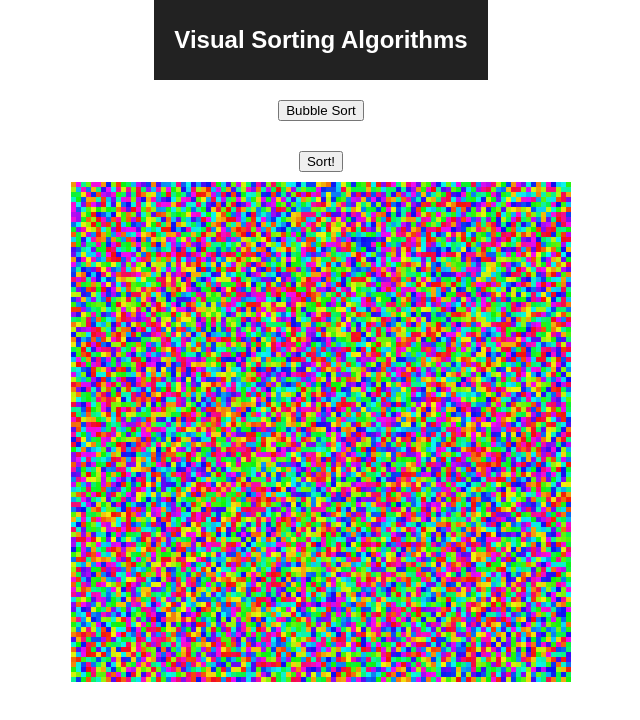
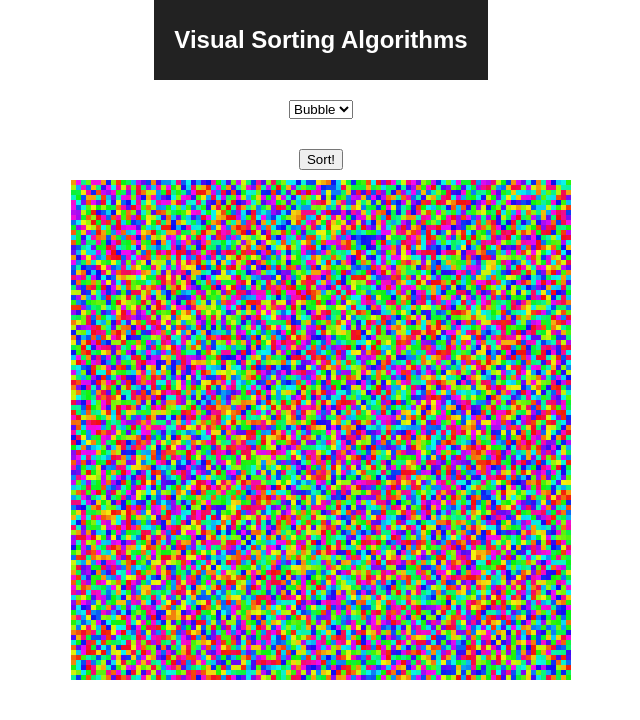
Before and after one commit to naomiajacobs/visualSortingAlgorithms, a React (Create React App) app: page / in a window 1280 px wide. Shown: the top 720 px of the page, without its empty margins (319-959 px from the left). Built offline with nearby package versions, Linux system fonts and the light colour scheme.

Commit message:
Prep for having multiple sort functions

```diff
--- a/src/App.js
+++ b/src/App.js
@@ -4,6 +4,17 @@ import SortingVisualization from './SortingVisualization';
 import sortingFunctions from './sortingFunctions';
 
 class App extends Component {
+  constructor() {
+    super();
+    this.state = { sortingMethod: 'bubble' }
+    this.onChange = this.onChange.bind(this);
+  }
+
+  onChange(event) {
+    console.log(event.target.value);
+    this.setState({ sortingMethod: event.target.value });
+  }
+
   render() {
     return (
       <div className="App">
@@ -11,9 +22,11 @@ class App extends Component {
           <h1 className="App-title">Visual Sorting Algorithms</h1>
         </header>
         <div className="options">
-          <button>Bubble Sort</button>
+          <select onChange={this.onChange} >
+            <option value="bubble">Bubble</option>
+          </select>
         </div>
-        <SortingVisualization sort={sortingFunctions.bubbleSort} />
+        <SortingVisualization sort={sortingFunctions[this.state.sortingMethod]} />
       </div>
     );
   }
--- a/src/sortingFunctions.js
+++ b/src/sortingFunctions.js
@@ -39,7 +39,7 @@ function sortStep() {
   callback(rows);
 }
 
-function bubbleSort(inputRows, updateCB) {
+function bubble(inputRows, updateCB) {
   rows = inputRows;
   callback = updateCB;
 
@@ -47,5 +47,5 @@ function bubbleSort(inputRows, updateCB) {
 }
 
 export default {
-  bubbleSort,
+  bubble,
 };
```
